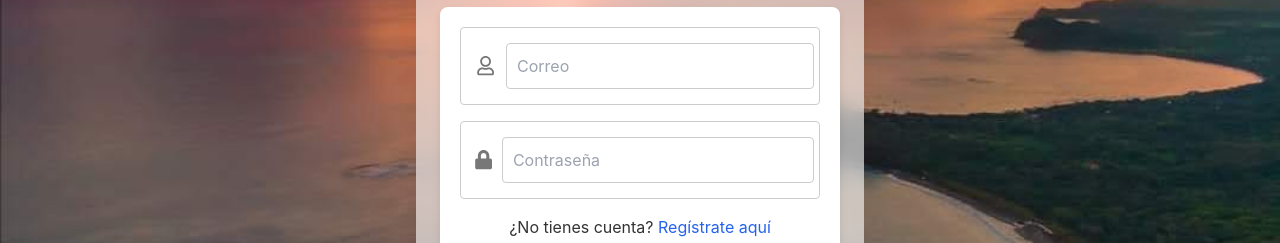
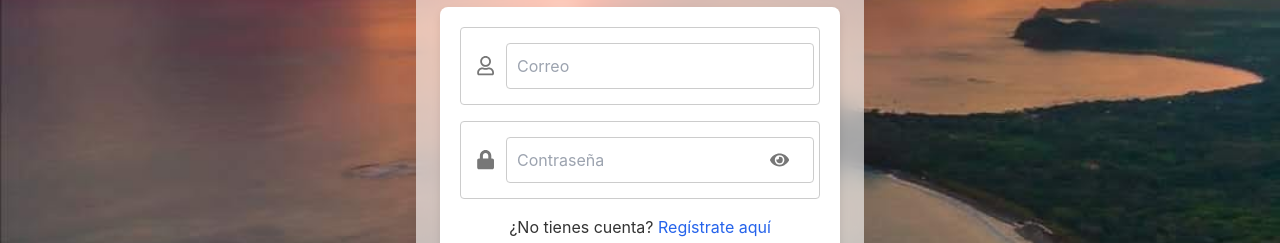
Before and after one commit to DannyJimenezA/FrontEnd-DeptoZMTMN, a React (Vite) app: page / in a window 1280 px wide. Shown: the part 218-461 px from the top of the page. Built offline with nearby package versions, Linux system fonts and the light colour scheme.

Commit message:
cambios por prueba de ojo

```diff
--- a/src/pages/Login.tsx
+++ b/src/pages/Login.tsx
@@ -96,13 +96,11 @@ function Login() {
             className="email-input"
           />
         </div>
-
         <div className="input-wrapper">
   <div className="icon-container">
     <FaLock className="icon" />
   </div>
 
-          <div className='password-form-container'>
   <input
     type={showPassword ? 'text' : 'password'}
     id="password"
@@ -111,7 +109,9 @@ function Login() {
     placeholder="Contraseña"
     required
     className="password-input"
+    autoComplete="off"  // Desactiva autocompletado del navegador
   />
+
   <button
     type="button"
     onClick={togglePasswordVisibility}
@@ -121,7 +121,7 @@ function Login() {
     {showPassword ? <FaEyeSlash /> : <FaEye />}
   </button>
 </div>
-        </div>
+
 
         {error && <p className="text-red-600 text-center">{error}</p>}
 
--- a/src/styles/Login.css
+++ b/src/styles/Login.css
@@ -27,15 +27,13 @@ input {
   outline: none;
   font-size: 1rem;
   padding: 10px;
-  padding-right: 40px;  /* Reserva espacio en el lado derecho para el ícono */
+  padding-right: 50px;  /* Ajustamos el padding derecho para no solapar el botón */
   width: 100%;
   box-sizing: border-box; /* Asegura que el input no se desborde */
 }
 
 .password-input {
-  padding-right: 50px;
-  position: relative;
-   /* Aumenta el padding para que el botón de ver contraseña se acomode */
+  padding-right: 50px; /* Asegura espacio suficiente para el botón */
 }
 
 .toggle-password {
@@ -46,15 +44,33 @@ input {
   font-size: 1.2rem;
   color: #777;
   position: absolute;
-  right: 10px; /* Asegura que el botón esté alineado a la derecha dentro del input */
-  top:calc(50% - 15px) ;
-  display: none;
+  right: 10px;
+  top: 50%;
+  transform: translateY(-50%);
+  display: block; /* Asegura que el botón siempre sea visible */
 }
 
-.password-form-container{
+
+.toggle-password:hover {
+  color: #333; /* Oscurecemos el color cuando el usuario pasa el cursor */
+}
+
+.password-form-container {
   width: 100%;
   height: 100%;
   padding: 0;
   margin: 0;
   position: relative;
 }
+
+/* Oculta el ícono de mostrar contraseña en Microsoft Edge */
+input[type="password"]::-ms-reveal,
+input[type="password"]::-ms-clear {
+  display: none;
+}
+
+/* Oculta el ícono de mostrar contraseña en Chrome, Safari y otros navegadores basados en WebKit */
+input[type="password"]::-webkit-contacts-auto-fill-button,
+input[type="password"]::-webkit-textfield-decoration-container {
+  display: none !important;
+}
--- a/src/styles/register.css
+++ b/src/styles/register.css
@@ -69,3 +69,15 @@ body {
   .password-toggle:hover {
     color: #555; /* Oscurece el color del ícono al pasar el cursor */
   }
+
+  /* Oculta el ícono de mostrar contraseña en Microsoft Edge */
+input[type="password"]::-ms-reveal,
+input[type="password"]::-ms-clear {
+  display: none;
+}
+
+/* Oculta el ícono de mostrar contraseña en Chrome, Safari y otros navegadores basados en WebKit */
+input[type="password"]::-webkit-contacts-auto-fill-button,
+input[type="password"]::-webkit-textfield-decoration-container {
+  display: none !important;
+}
```
Lines whose indentation alone changed are shown as unchanged.
